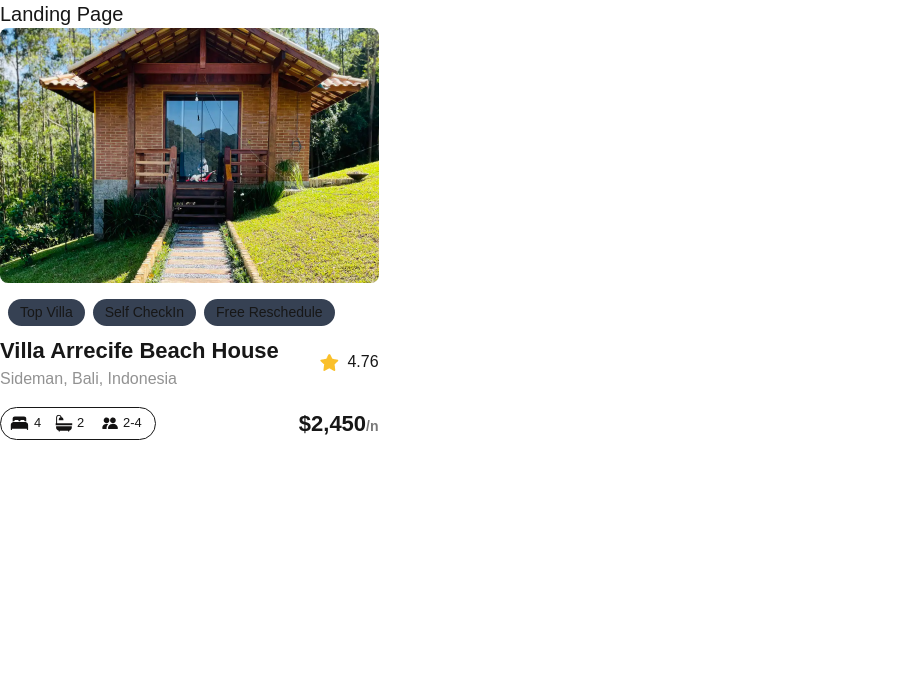
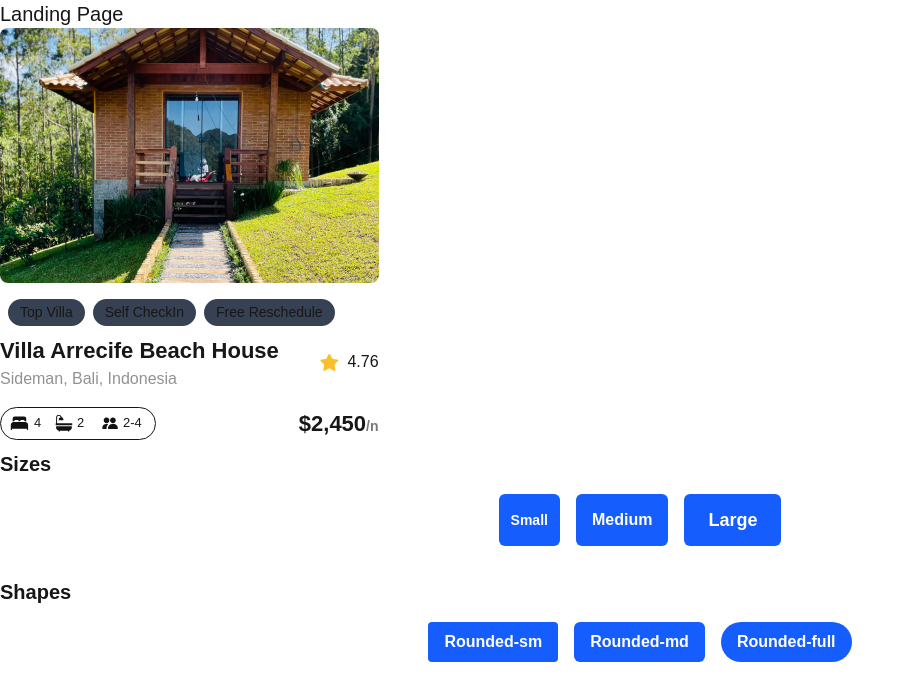
Before and after one commit to BeSomi22/alx-project-0x00-setup, a Next.js app in the folder alx-project-0x00/: page /landing in a window 1280 px wide. Shown: the top 700 px of the page, without its empty margins (0-915 px from the left). Built offline with nearby package versions, Linux system fonts and the light colour scheme.

Commit message:
Adding Button.tsx

```diff
--- /dev/null
+++ b/alx-project-0x00/components/Button.tsx
@@ -0,0 +1,12 @@
+import { ButtonProps } from "@/interfaces";
+
+const Button: React.FC<ButtonProps> = ({ title, styles = "" }) => {
+    return (
+        <button className={`bg-blue-600 text-white font-semibold ${styles} hover:bg-blue-700 transition`}
+        >
+            {title}
+        </button>
+
+    )
+}
+export default Button;
--- a/alx-project-0x00/interfaces/index.ts
+++ b/alx-project-0x00/interfaces/index.ts
@@ -1,3 +1,8 @@
 export interface PillProps {
     title: string
 }
+export interface ButtonProps {
+    title: string;
+    styles?: string;
+    // onClick: ()=> void;
+}
--- a/alx-project-0x00/pages/landing.tsx
+++ b/alx-project-0x00/pages/landing.tsx
@@ -1,10 +1,32 @@
 import Card from "@/components/Card";
+import Button from "@/components/Button";
 
 const Landing: React.FC =()=>{
     return (
         <div>
             <h1 className=" text-xl font-extralight">Landing Page</h1>
             <Card />
+              <div className="space-y-8">
+        {/* Size Variants */}
+        <div>
+          <h2 className="text-xl font-semibold mb-4">Sizes</h2>
+          <div className="flex justify-center gap-4">
+            <Button title="Small" styles="text-sm px-3 py-1 rounded-md" />
+            <Button title="Medium" styles="text-base px-4 py-2 rounded-md" />
+            <Button title="Large" styles="text-lg px-6 py-3 rounded-md" />
+          </div>
+        </div>
+
+        {/* Shape Variants */}
+        <div>
+          <h2 className="text-xl font-semibold mb-4">Shapes</h2>
+          <div className="flex justify-center gap-4">
+            <Button title="Rounded-sm" styles="px-4 py-2 rounded-sm" />
+            <Button title="Rounded-md" styles="px-4 py-2 rounded-md" />
+            <Button title="Rounded-full" styles="px-4 py-2 rounded-full" />
+          </div>
+        </div>
+      </div>
         </div>
     )
 }
```
